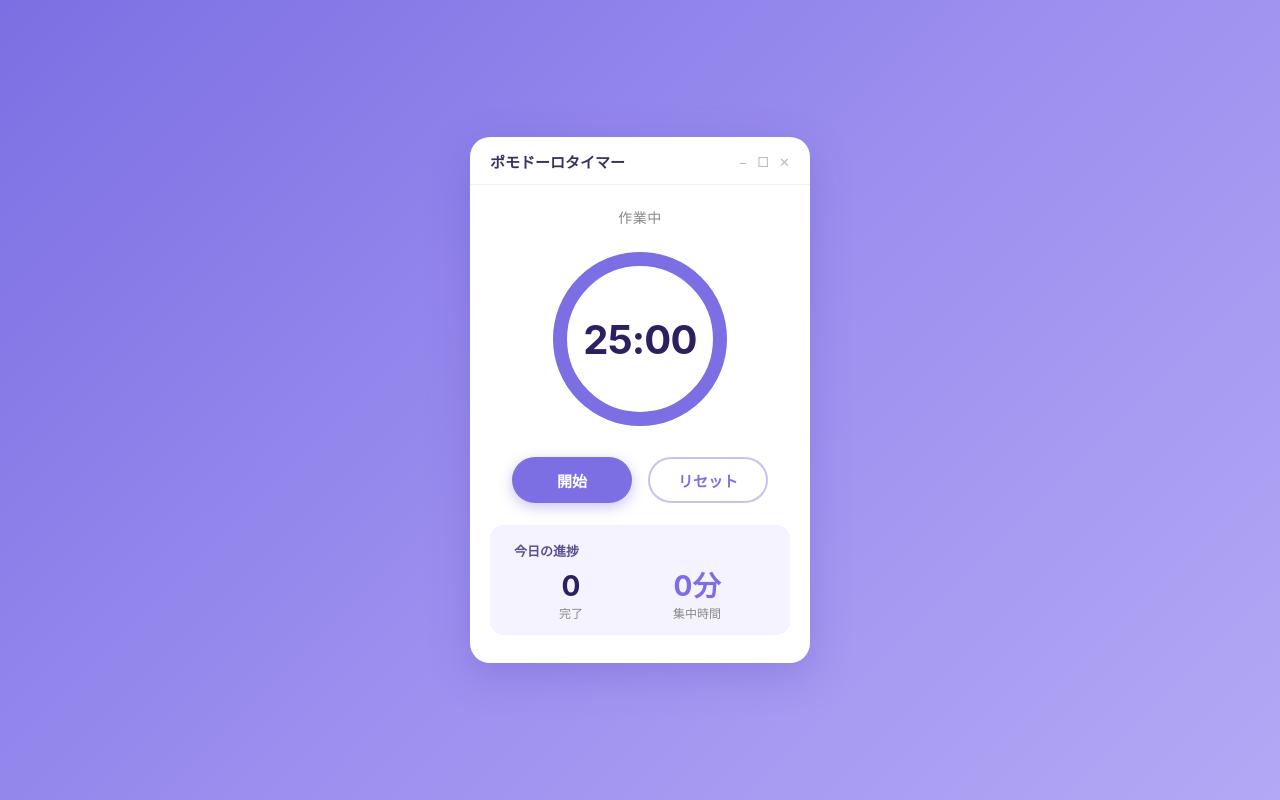
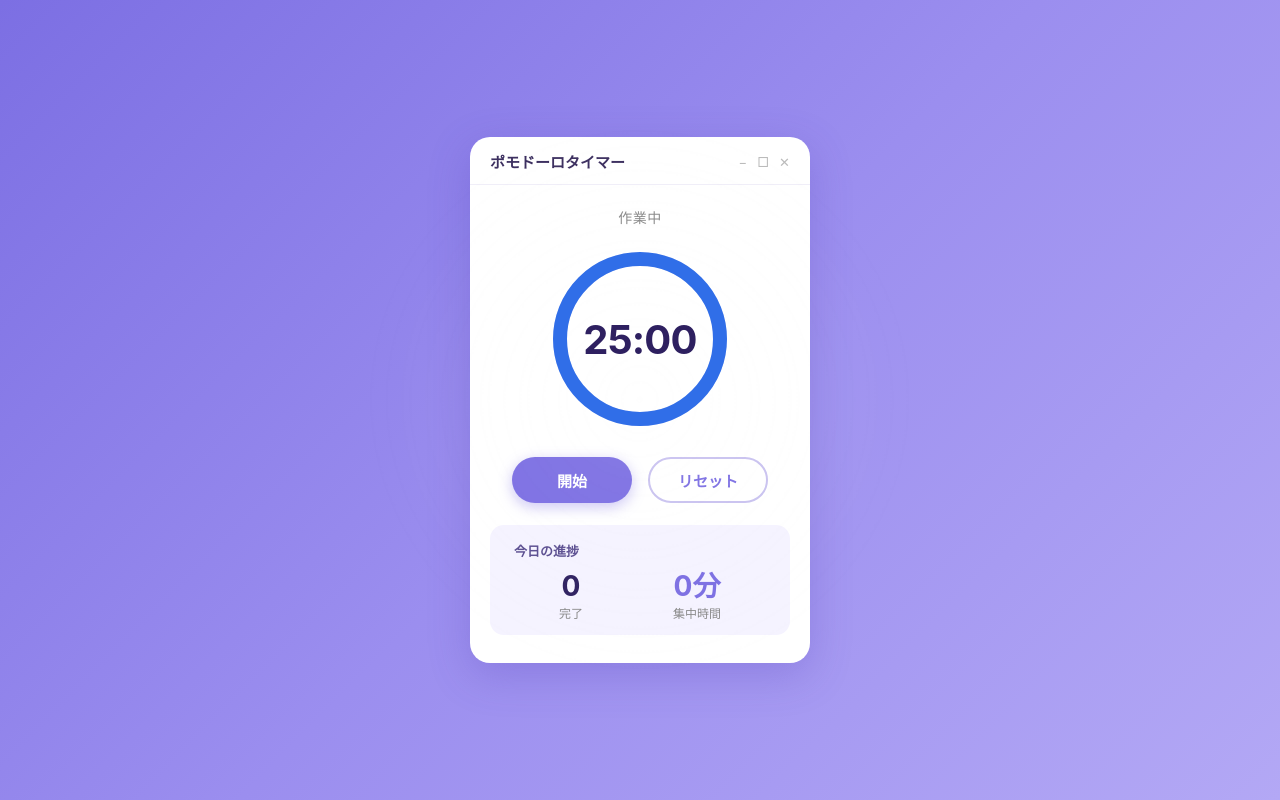
Before and after one commit to goro012/2026-Github-Copilot-Workshop-Python, a Flask app: page / in a window 1280 px wide. Run offline with Flask 3, Linux system fonts and the light colour scheme; data that the repository does not hold is empty.

Commit message:
feat: 視覚的フィードバックの強化 - リング色変化・波紋・背景エフェクト
- renderer.js: _progressColor() で青→黄→赤のHSL補間を実装し、
  update() でリング stroke と波紋の色をフレームごとに更新
- renderer.js: setPhaseLabel() から _startRipples() / _stopRipples() を呼び出し、
  作業中のみ SVG 内に3つの波紋 <circle> を生成・削除
- style.css: .ring-progress に stroke 0.8s ease トランジション追加、
  .ripple のキーフレームアニメーション (scale 0.65→1.35) 追加、
  .app-bg::before に集中時間中の放射グロー pulse アニメーション追加
- index.html: appBg.classList.toggle('working', ...) でフェーズ切り替え時に背景エフェクトを制御

```diff
--- a/1.pomodoro/static/css/style.css
+++ b/1.pomodoro/static/css/style.css
@@ -17,6 +17,34 @@ body {
   align-items: center;
   justify-content: center;
   background: linear-gradient(135deg, #7c6fe3 0%, #9b8eef 50%, #b3a8f5 100%);
+  position: relative;
+  overflow: hidden;
+}
+
+/* 集中時間中の背景放射グロー */
+.app-bg::before {
+  content: '';
+  position: absolute;
+  width: 700px;
+  height: 700px;
+  border-radius: 50%;
+  background: radial-gradient(circle, rgba(255, 255, 255, 0.14) 0%, transparent 68%);
+  top: 50%;
+  left: 50%;
+  transform: translate(-50%, -50%) scale(0.7);
+  opacity: 0;
+  pointer-events: none;
+  transition: opacity 0.9s ease;
+}
+
+.app-bg.working::before {
+  opacity: 1;
+  animation: bg-radial-pulse 3.5s ease-in-out infinite;
+}
+
+@keyframes bg-radial-pulse {
+  0%, 100% { transform: translate(-50%, -50%) scale(0.8); opacity: 0.55; }
+  50%       { transform: translate(-50%, -50%) scale(1.15); opacity: 1; }
 }
 
 /* ===== カード ===== */
@@ -85,7 +113,22 @@ body {
   stroke: #7c6fe3;
   stroke-dasharray: 502.65;   /* 2π × 80 ≈ 502.65 */
   stroke-dashoffset: 0;
-  transition: stroke-dashoffset 0.5s linear;
+  transition: stroke-dashoffset 0.5s linear, stroke 0.8s ease;
+}
+
+/* ===== 波紋エフェクト（SVG 内 circle.ripple） ===== */
+.ripple {
+  fill: none;
+  stroke-width: 2.5;
+  opacity: 0;
+  transform-box: fill-box;
+  transform-origin: center;
+  animation: ripple-wave 2.4s ease-out infinite;
+}
+
+@keyframes ripple-wave {
+  0%   { transform: scale(0.65); opacity: 0.6; }
+  100% { transform: scale(1.35); opacity: 0; }
 }
 
 /* タイマー数字 */
--- a/1.pomodoro/static/js/renderer.js
+++ b/1.pomodoro/static/js/renderer.js
@@ -22,6 +22,30 @@ class CircleRenderer {
     // 初期設定：dasharray を固定し、dashoffset で進捗を制御
     this._ring.style.strokeDasharray  = this._circumference;
     this._ring.style.strokeDashoffset = 0;
+
+    // タイマーラッパー要素と波紋コンテナ（波紋エフェクト用）
+    this._wrapper         = this._ring.closest('.timer-ring-wrapper');
+    this._rippleContainer = null;
+  }
+
+  /**
+   * 進捗に応じて青→黄→赤のリングカラーを返す。
+   * @param {number} progress 0.0（残り 0%）～ 1.0（残り 100%）
+   * @returns {string} CSS color 文字列
+   */
+  _progressColor(progress) {
+    // progress 1.0 → 青（hue 220°）、0.5 → 黄（hue 48°）、0.0 → 赤（hue 4°）
+    let hue;
+    if (progress >= 0.5) {
+      // progress 0.5→1.0 のとき t: 0→1, hue: 48°→220°（黄→青）
+      const t = (progress - 0.5) / 0.5;
+      hue = Math.round(48 + t * 172);
+    } else if (progress < 0.5) {
+      // progress 0.0→0.5 のとき t: 0→1, hue: 4°→48°（赤→黄）
+      const t = progress / 0.5;
+      hue = Math.round(4 + t * 44);
+    }
+    return `hsl(${hue}, 80%, 55%)`;
   }
 
   /**
@@ -34,6 +58,17 @@ class CircleRenderer {
     const offset   = this._circumference * (1 - progress);
     this._ring.style.strokeDashoffset = offset;
 
+    // 進捗に応じてリング色を更新（青 → 黄 → 赤）
+    const color = this._progressColor(progress);
+    this._ring.style.stroke = color;
+
+    // 波紋の色もリングに合わせて更新
+    if (this._rippleContainer) {
+      Array.from(this._rippleContainer.children).forEach(c => {
+        c.style.stroke = color;
+      });
+    }
+
     const minutes = Math.floor(secondsLeft / 60);
     const seconds = secondsLeft % 60;
     this._display.textContent =
@@ -41,7 +76,7 @@ class CircleRenderer {
   }
 
   /**
-   * フェーズラベルを日本語で表示する。
+   * フェーズラベルを日本語で表示し、波紋エフェクトを切り替える。
    * @param {string} phase 'work' | 'short_break' | 'long_break'
    */
   setPhaseLabel(phase) {
@@ -51,5 +86,45 @@ class CircleRenderer {
       long_break:  '長い休憩',
     };
     this._label.textContent = labels[phase] ?? phase;
+
+    // 作業中のみ波紋エフェクトを表示
+    if (phase === 'work') {
+      this._startRipples();
+    } else {
+      this._stopRipples();
+    }
+  }
+
+  /**
+   * SVG 内に波紋用 <circle> 要素を生成して挿入する。
+   * リング・トラックより前に追加することで視覚的に背面に配置される。
+   */
+  _startRipples() {
+    if (this._rippleContainer) return;
+    if (!this._wrapper) return;
+    const svg = this._wrapper.querySelector('svg');
+    if (!svg) return;
+
+    this._rippleContainer = document.createElementNS('http://www.w3.org/2000/svg', 'g');
+
+    for (let i = 0; i < 3; i++) {
+      const circle = document.createElementNS('http://www.w3.org/2000/svg', 'circle');
+      circle.setAttribute('cx', '100');
+      circle.setAttribute('cy', '100');
+      circle.setAttribute('r', '80');
+      circle.setAttribute('class', 'ripple');
+      circle.style.animationDelay = `${i * 0.8}s`;
+      this._rippleContainer.appendChild(circle);
+    }
+
+    // SVG の最初の子として挿入 → リング・トラックより背面に描画される
+    svg.insertBefore(this._rippleContainer, svg.firstChild);
+  }
+
+  /** 波紋エフェクト要素を SVG から削除する。 */
+  _stopRipples() {
+    if (!this._rippleContainer) return;
+    this._rippleContainer.remove();
+    this._rippleContainer = null;
   }
 }
--- a/1.pomodoro/templates/index.html
+++ b/1.pomodoro/templates/index.html
@@ -77,6 +77,7 @@
     // ---- 初期化 ----
     const api = new ApiClient();
     const renderer = new CircleRenderer('ring-progress', 'timer-display', 'phase-label');
+    const appBg = document.querySelector('.app-bg');
 
     const statCompleted = document.getElementById('stat-completed');
     const statMinutes   = document.getElementById('stat-minutes');
@@ -109,6 +110,8 @@
         renderer.setPhaseLabel(phase);
         // フェーズ切り替え時にボタンを「開始」に戻す
         btnStart.textContent = '開始';
+        // 集中時間中のみ背景エフェクトを有効化
+        appBg.classList.toggle('working', phase === 'work');
       },
       async onComplete(durationMinutes) {
         try {
@@ -123,6 +126,7 @@
     // 初期表示
     renderer.update(timer.secondsLeft, timer.totalSeconds);
     renderer.setPhaseLabel(timer.phase);
+    appBg.classList.toggle('working', timer.phase === 'work');
 
     // ページ読み込み時に今日の進捗を表示
     refreshStats();
```
